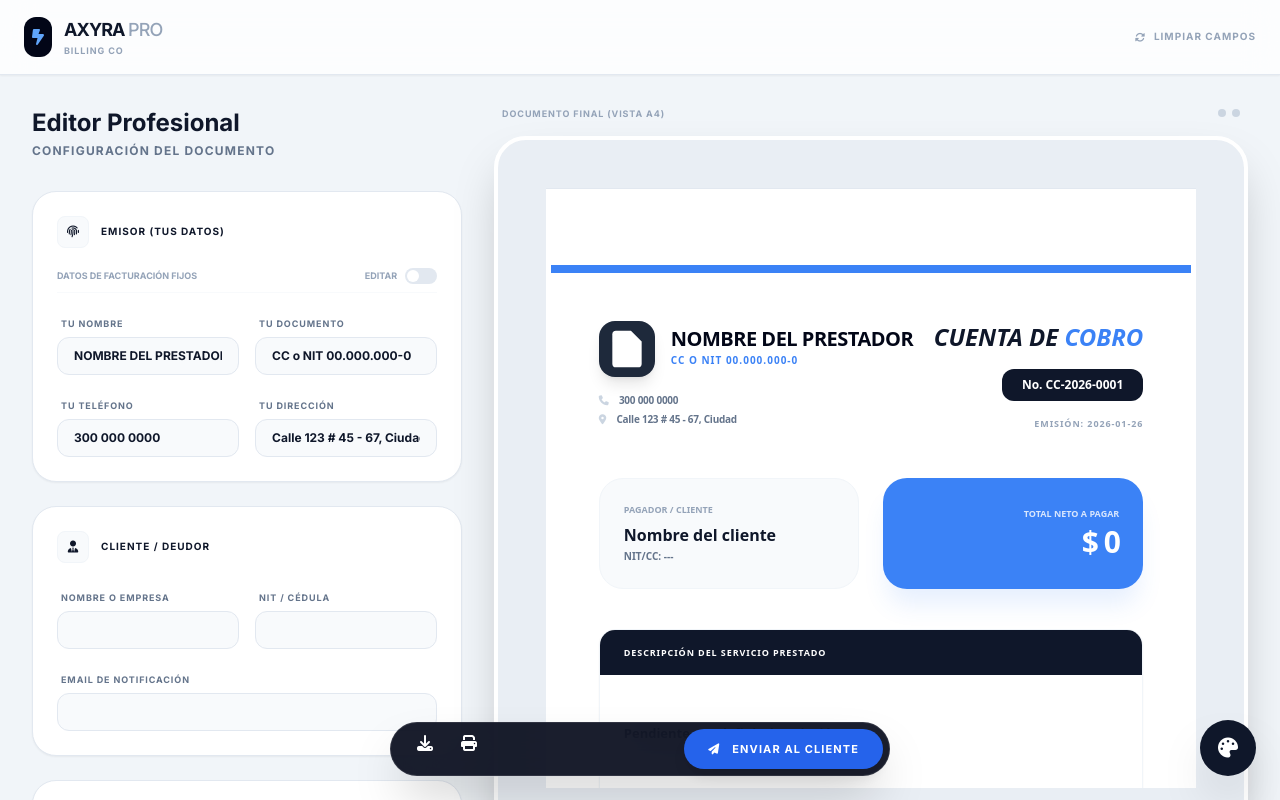
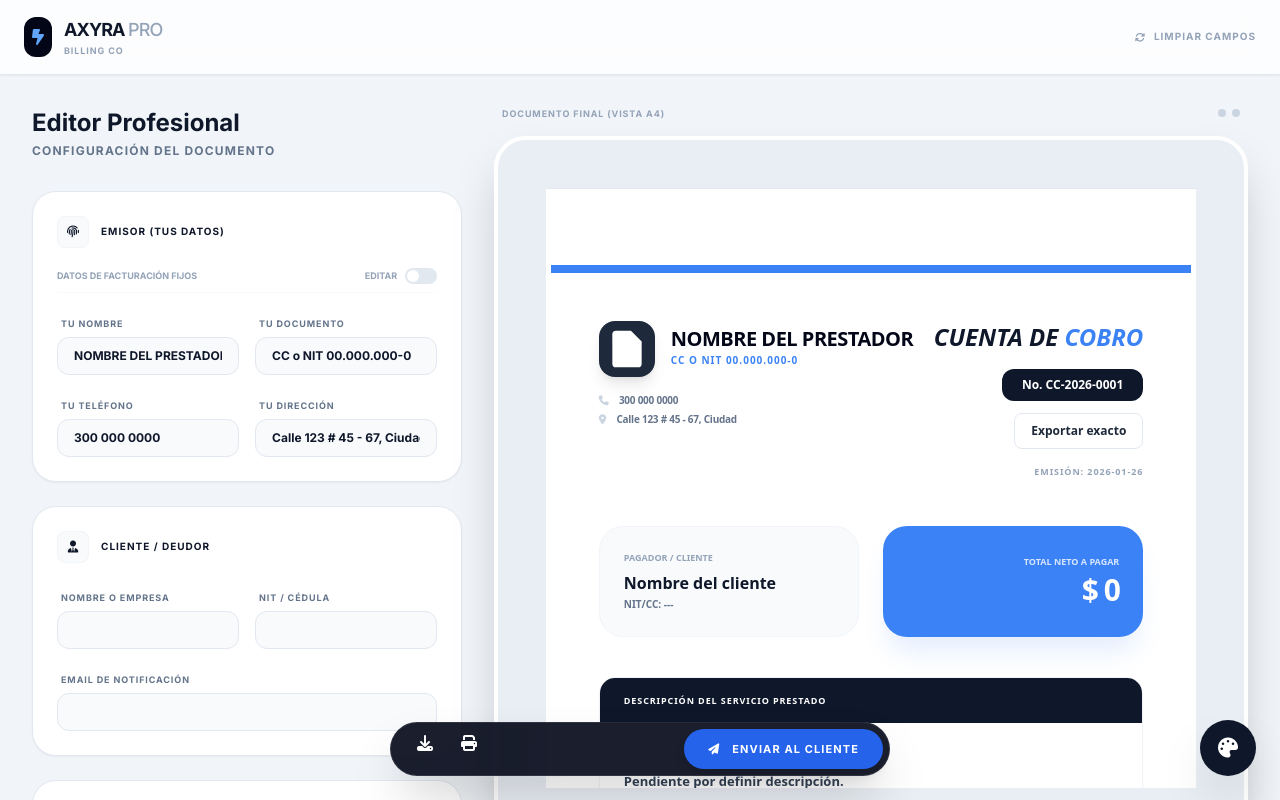
Before and after one commit to JuanFerUran/Cuenta-de-cobro-pro, a React (Vite) app: page / in a window 1280 px wide. Shown: the top 800 px of the page. Built offline with nearby package versions, Linux system fonts and the light colour scheme.

Commit message:
Add html2canvas export: exportPreviewAsPdf + UI button in Preview

```diff
--- a/components/Preview.tsx
+++ b/components/Preview.tsx
@@ -1,6 +1,7 @@
 
 import React from 'react';
 import { AppState } from '../types';
+import exportPreviewAsPdf from '../services/exportDomPdf';
 
 interface Props {
   state: AppState;
@@ -27,7 +28,7 @@ const Preview: React.FC<Props> = ({ state }) => {
   };
 
   return (
-    <div className="a4-preview flex flex-col font-sans text-slate-800 bg-white mx-auto overflow-hidden relative shadow-[0_50px_100px_-20px_rgba(0,0,0,0.3)] border border-slate-200 rounded-sm">
+    <div id="invoice-preview" className="a4-preview flex flex-col font-sans text-slate-800 bg-white mx-auto overflow-hidden relative shadow-[0_50px_100px_-20px_rgba(0,0,0,0.3)] border border-slate-200 rounded-sm">
       {/* Línea Superior con color dinámico */}
       <div className="h-2 w-full" style={accentBgStyle}></div>
 
@@ -61,6 +62,14 @@ const Preview: React.FC<Props> = ({ state }) => {
           </h1>
           <div className="mt-4 inline-block text-white px-5 py-2 rounded-xl font-black text-xs" style={primaryBgStyle}>
             No. {invoiceDetails.numero}
+          </div>
+          <div className="mt-3">
+            <button
+              onClick={() => exportPreviewAsPdf('invoice-preview', `cuenta-${invoiceDetails.numero}.pdf`)}
+              className="text-[12px] font-bold px-4 py-2 rounded-lg border border-slate-200 bg-white hover:shadow"
+            >
+              Exportar exacto
+            </button>
           </div>
           <div className="mt-4 text-[9px] font-black text-slate-400 uppercase tracking-widest">
             Emisión: {invoiceDetails.fechaEmision}
--- a/package.json
+++ b/package.json
@@ -12,6 +12,7 @@
     "react": "^19.2.3",
     "react-dom": "^19.2.3",
     "jspdf": "^4.0.0",
+    "html2canvas": "^1.4.1",
     "nodemailer": "^7.0.12",
     "@vercel/node": "^5.5.27",
     "@google/genai": "^1.38.0"
--- /dev/null
+++ b/services/exportDomPdf.ts
@@ -0,0 +1,34 @@
+import html2canvas from 'html2canvas';
+import { jsPDF } from 'jspdf';
+
+/**
+ * Captures a DOM element and exports it as an A4 PDF.
+ * @param elementId id of the DOM node to capture
+ * @param filename output filename
+ */
+export const exportPreviewAsPdf = async (elementId: string, filename = 'document.pdf') => {
+  const el = document.getElementById(elementId);
+  if (!el) throw new Error(`Element with id "${elementId}" not found`);
+
+  // Increase scale for better resolution
+  const scale = 2; // 2x for sharper image
+
+  const canvas = await html2canvas(el, {
+    scale,
+    useCORS: true,
+    allowTaint: true,
+    backgroundColor: '#ffffff'
+  });
+
+  const imgData = canvas.toDataURL('image/png');
+
+  const pdf = new jsPDF({ unit: 'mm', format: 'a4', orientation: 'portrait' });
+  const pageWidth = 210; // mm
+  const imgWidth = pageWidth;
+  const imgHeight = (canvas.height * imgWidth) / canvas.width;
+
+  pdf.addImage(imgData, 'PNG', 0, 0, imgWidth, imgHeight);
+  pdf.save(filename);
+};
+
+export default exportPreviewAsPdf;
```
